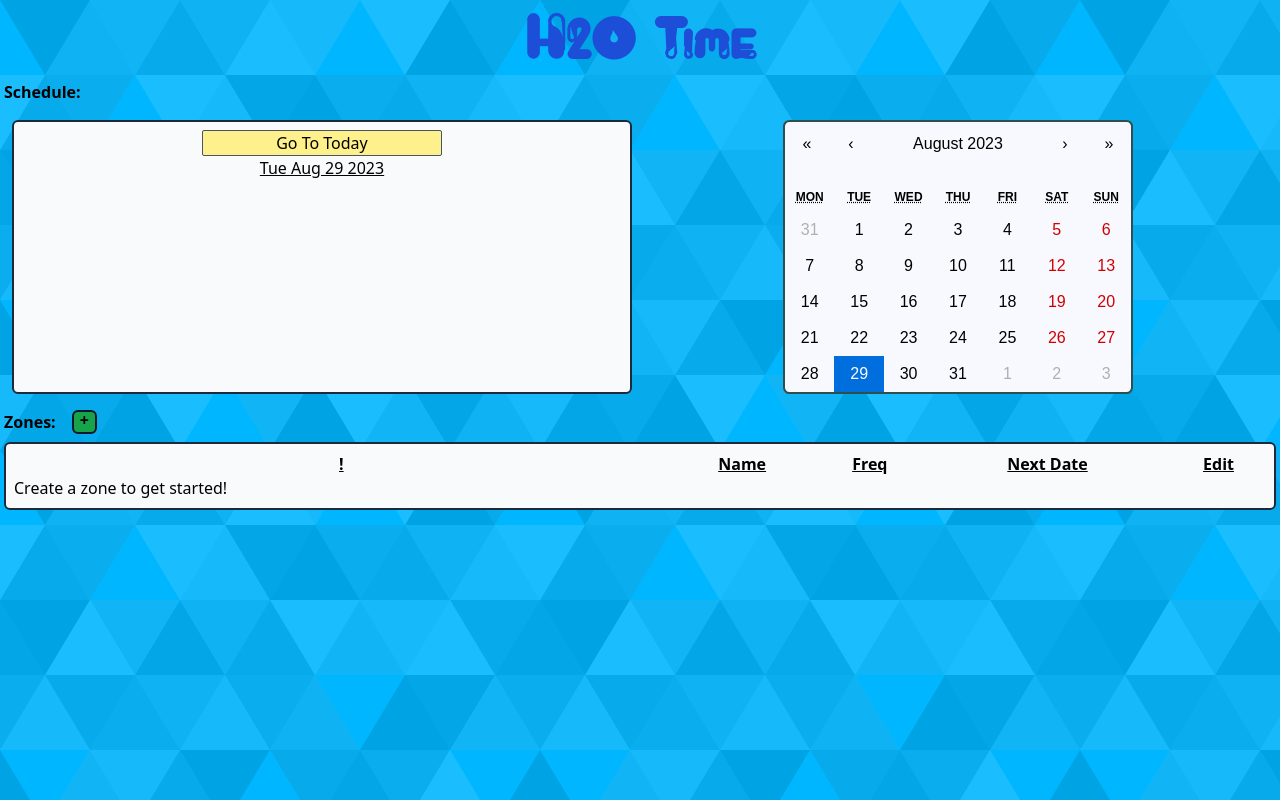
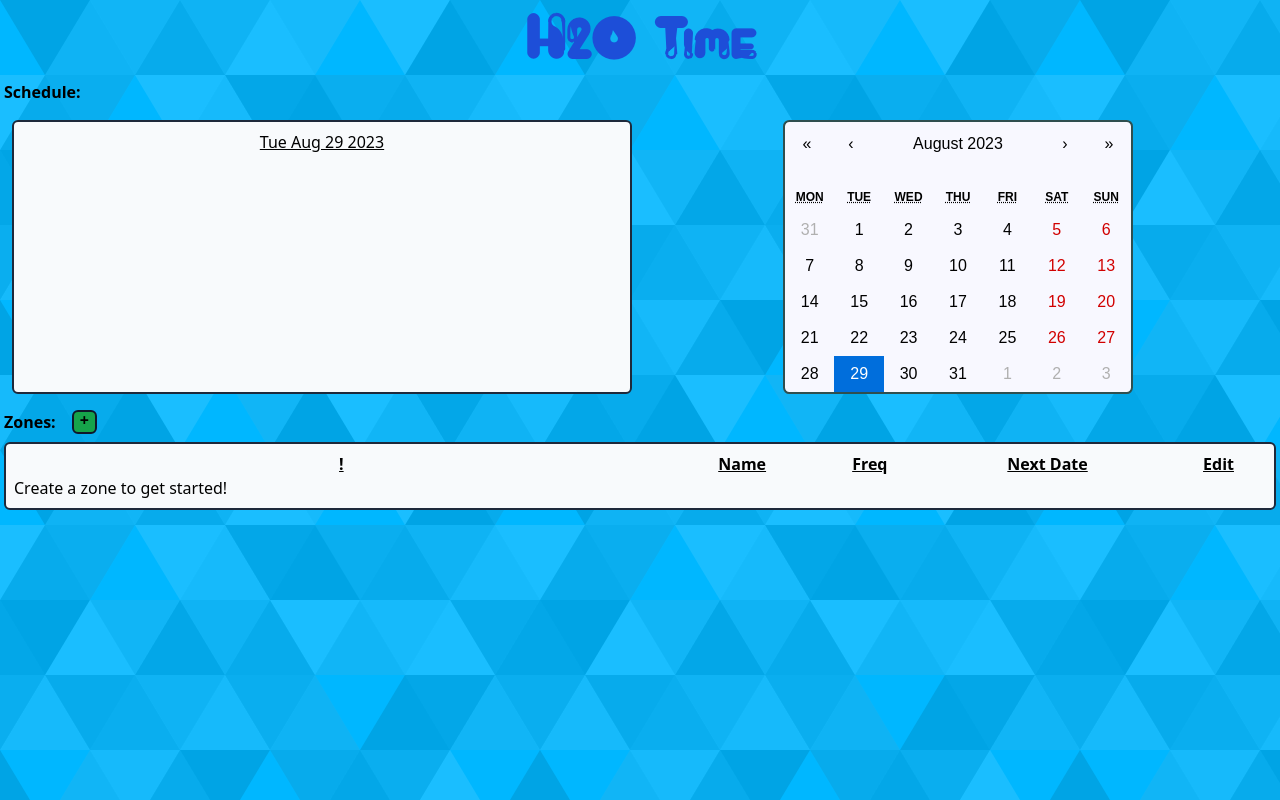
Before and after one commit to Jaron-Warren/H2O-Time, a React (Vite) app: page / in a window 1280 px wide. Built offline with nearby package versions, Linux system fonts and the light colour scheme.

Commit message:
today button tweak

```diff
--- a/src/componentScheduleDetails.tsx
+++ b/src/componentScheduleDetails.tsx
@@ -10,12 +10,14 @@ export function ComponentScheduleDetails({
   return (
     <>
       <div className="m-2 flex flex-col rounded-md border-2 border-slate-800 bg-slate-50 p-2">
+        {activeDate.toDateString() !== new Date().toDateString() && (
           <button
             className="w-2/5 self-center rounded-sm border border-slate-600 bg-yellow-200"
             onClick={() => changeActiveDate(new Date())}
           >
             Go To Today
           </button>
+        )}
         <h4 className="text-center underline">{activeDate.toDateString()}</h4>
         <ul className="list-inside list-disc py-1">
           {activeDateSchedule?.map((zone) => {
```
Lines whose indentation alone changed are shown as unchanged.
